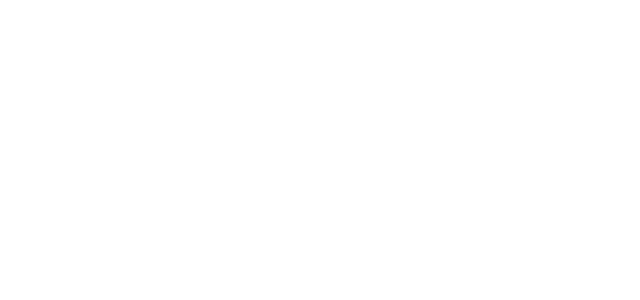
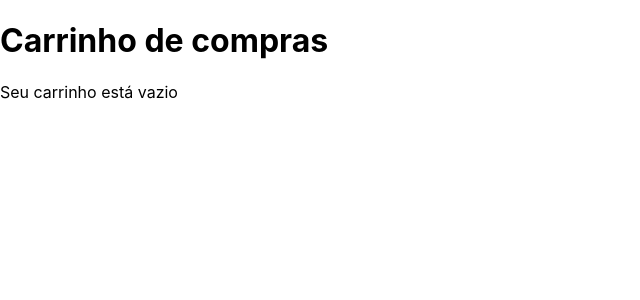
Before and after one commit to flavio-bianchetti/frontend-online-store, a React (Create React App) app: page /shoppingcart in a window 1280 px wide. Shown: the top 300 px of the page, without its empty margins (0-640 px from the left). Built offline with nearby package versions, Linux system fonts and the light colour scheme.

Commit message:
Adiciona a rota do carrinho de compras e o component. Requisito 3 completo

```diff
--- a/src/App.js
+++ b/src/App.js
@@ -1,12 +1,16 @@
 import React from 'react';
 import './App.css';
-import { BrowserRouter, Route } from 'react-router-dom';
+import { BrowserRouter, Route, Switch } from 'react-router-dom';
 import Home from './pages/Home';
+import ShoppingCart from './pages/ShoppingCart';
 
 function App() {
   return (
     <BrowserRouter>
-      <Route exact path="/" component={ Home } />
+      <Switch>
+        <Route exact path="/" component={ Home } />
+        <Route path="/shoppingcart" component={ ShoppingCart } />
+      </Switch>
     </BrowserRouter>
   );
 }
--- a/src/pages/Home.js
+++ b/src/pages/Home.js
@@ -1,4 +1,5 @@
 import React from 'react';
+import { Link } from 'react-router-dom';
 
 class Home extends React.Component {
   render() {
@@ -16,6 +17,9 @@ class Home extends React.Component {
         >
           Digite algum termo de pesquisa ou escolha uma categoria.
         </p>
+        <Link to="/shoppingcart" data-testid="shopping-cart-button" >
+          <button type="button">Carrinho</button>
+        </Link>
       </div>
     );
   }
--- /dev/null
+++ b/src/pages/ShoppingCart.js
@@ -0,0 +1,14 @@
+import React, { Component } from 'react';
+
+class ShoppingCart extends Component {
+  render() {
+    return (
+      <div>
+        <h1>Carrinho de compras</h1>
+        <p data-testid="shopping-cart-empty-message">Seu carrinho está vazio</p>
+      </div>
+    );
+  }
+}
+
+export default ShoppingCart;
```
